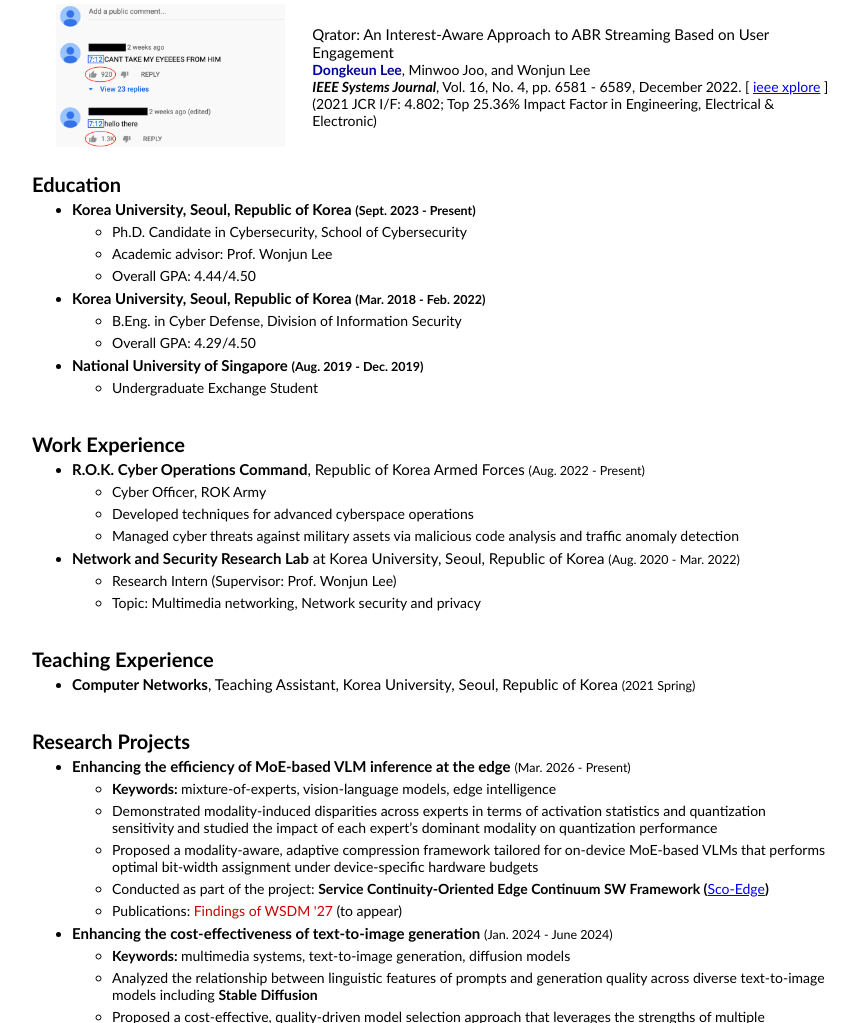
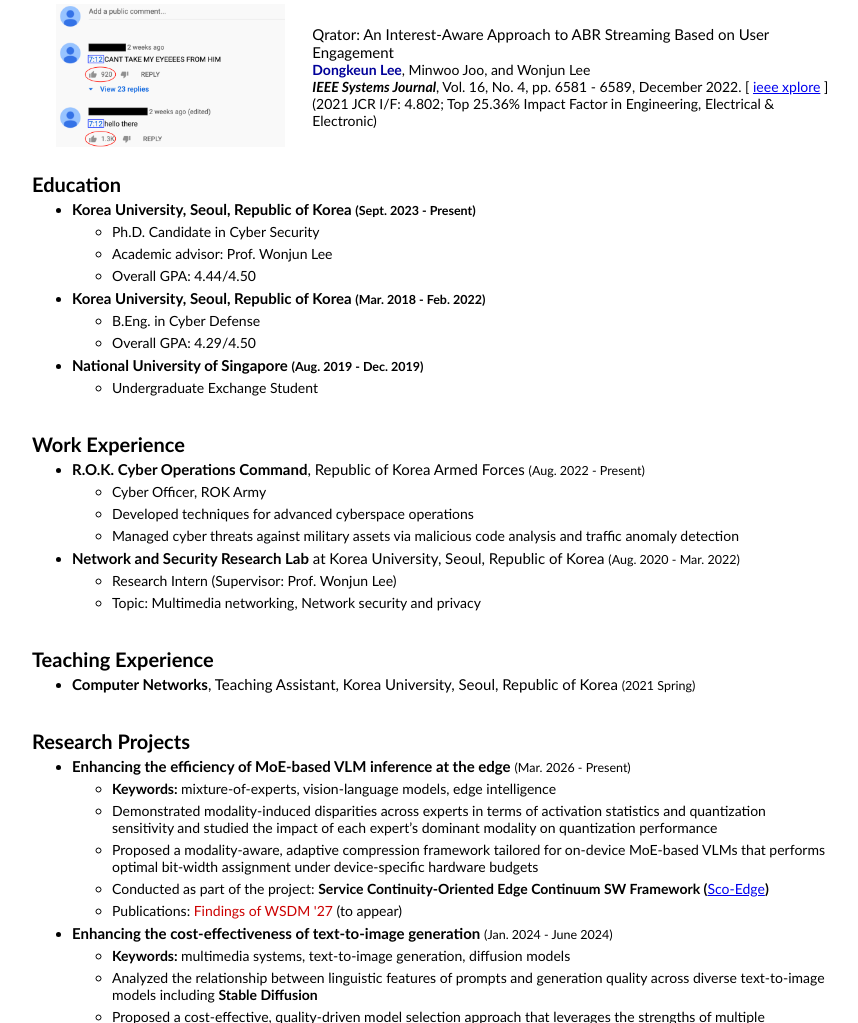
Before and after one commit to codongcodong/codongcodong.github.io, a plain HTML site: page index.html in a window 1280 px wide. Shown: the part 908-1931 px from the top of the page, without its empty margins (209-1067 px from the left). Drawn offline with Linux system fonts and the light colour scheme.

Commit message:
update 261125

```diff
--- a/index.html
+++ b/index.html
@@ -181,7 +181,7 @@
                         <small>(Sept. 2023 - Present)</small>
                     </span></li>
                     <ul>
-                        <li>Ph.D. Candidate in Cybersecurity, School of Cybersecurity</li>
+                        <li>Ph.D. Candidate in Cyber Security</li>
                         <li>Academic advisor: Prof. Wonjun Lee</li>
                         <li>Overall GPA: 4.44/4.50</li>
                     </ul>
@@ -190,7 +190,7 @@
                         <small>(Mar. 2018 - Feb. 2022)</small>
                     </span></li>
                     <ul>
-                        <li>B.Eng. in Cyber Defense, Division of Information Security</li>
+                        <li>B.Eng. in Cyber Defense</li>
                         <li>Overall GPA: 4.29/4.50</li>
                     </ul>
                     <li><span style="font-size: 15px; font-weight: bold">
```
Also changed, not shown: 1 other file.
